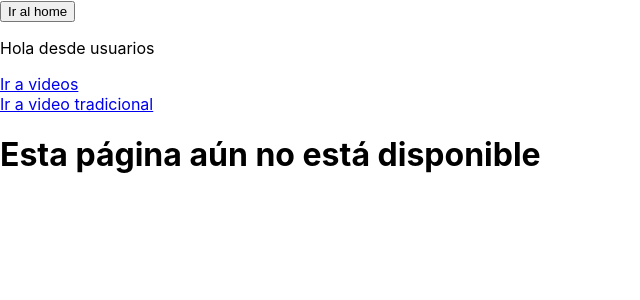
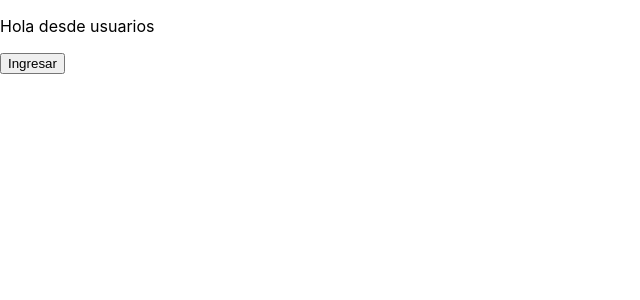
Before and after one commit to gustavoromerocl/single-page-applications-react, a React (Create React App) app in the folder react-spa/: page /usuarios/login in a window 1280 px wide. Shown: the top 300 px of the page, without its empty margins (0-640 px from the left). Built offline with nearby package versions, Linux system fonts and the light colour scheme.

Commit message:
autenticacion de usuarios - mocking de autenticacion

```diff
--- a/react-spa/src/App.js
+++ b/react-spa/src/App.js
@@ -4,8 +4,6 @@ import {
   Route,
   Link,
   Outlet,
-  useNavigate,
-  Navigate,
   useParams,
   useLocation
 } from 'react-router-dom';
@@ -15,6 +13,7 @@ import {
 } from 'react-redux';
 
 import { store } from './store';
+import SignIn from './users/SignIn';
 
 let NotImplemented = () => {
   return (
@@ -37,24 +36,9 @@ let Error404 = () => {
   )
 }
 
-let HolaIndex = () => {
-  return <h1>Hola index</h1>
-}
-
-let HolaVideos = () => {
-  return <h1>Hola vídeos</h1>
-}
-
 let UsuariosOutlet = () => {
-  let navigate = useNavigate();
-
-  let redirect = () => {
-    navigate('/');
-  }
-
   return (
     <>
-      <button onClick={redirect}>Ir al home</button>
       <p>Hola desde usuarios</p>
       <Outlet />
     </>
@@ -87,7 +71,6 @@ let VideoShow = () => {
 }
 
 function App() {
-  const isAuth = false;
   return (
     <div className="App">
       <BrowserRouter>
@@ -96,9 +79,9 @@ function App() {
             <Route path="/" element={<NotImplemented />} />
             <Route path="*" element={<Error404 />} />
 
-            <Route path="/usuarios" element={isAuth ? <Navigate to="/" /> : <UsuariosOutlet />}>
+            <Route path="/usuarios" element={<UsuariosOutlet />}>
               <Route path="registro" element={<NotImplemented />} />
-              <Route path="login" element={<NotImplemented />} />
+              <Route path="login" element={<SignIn />} />
               <Route path=":id" element={<NotImplemented />} />
               <Route path=":id/videos" element={<NotImplemented />} />
             </Route>
--- /dev/null
+++ b/react-spa/src/users/SignIn.jsx
@@ -0,0 +1,38 @@
+import React from 'react';
+import { useDispatch, useSelector } from 'react-redux';
+import { logOut, signIn } from '../store'
+
+let SignIn = (props) => {
+    let dispatch = useDispatch();
+
+    let user = useSelector(state => state.user.user)
+    console.log(user);
+
+    let doSignIn = () => {
+        dispatch(
+            signIn({
+                email: 'gandresrp@gmail.com',
+                jwtToken: 'daskjdh453kjsldkj%&4'
+            })
+        )
+    }
+
+    let doLogOut = () => {
+        dispatch(
+            logOut()
+        )
+    }
+
+    return(
+        <div>
+            {
+                user ?
+                <button onClick={doLogOut}>Cerrar sesión</button>
+                :
+                <button onClick={doSignIn}>Ingresar</button>
+            }
+        </div>
+    )
+}
+
+export default SignIn;
```
